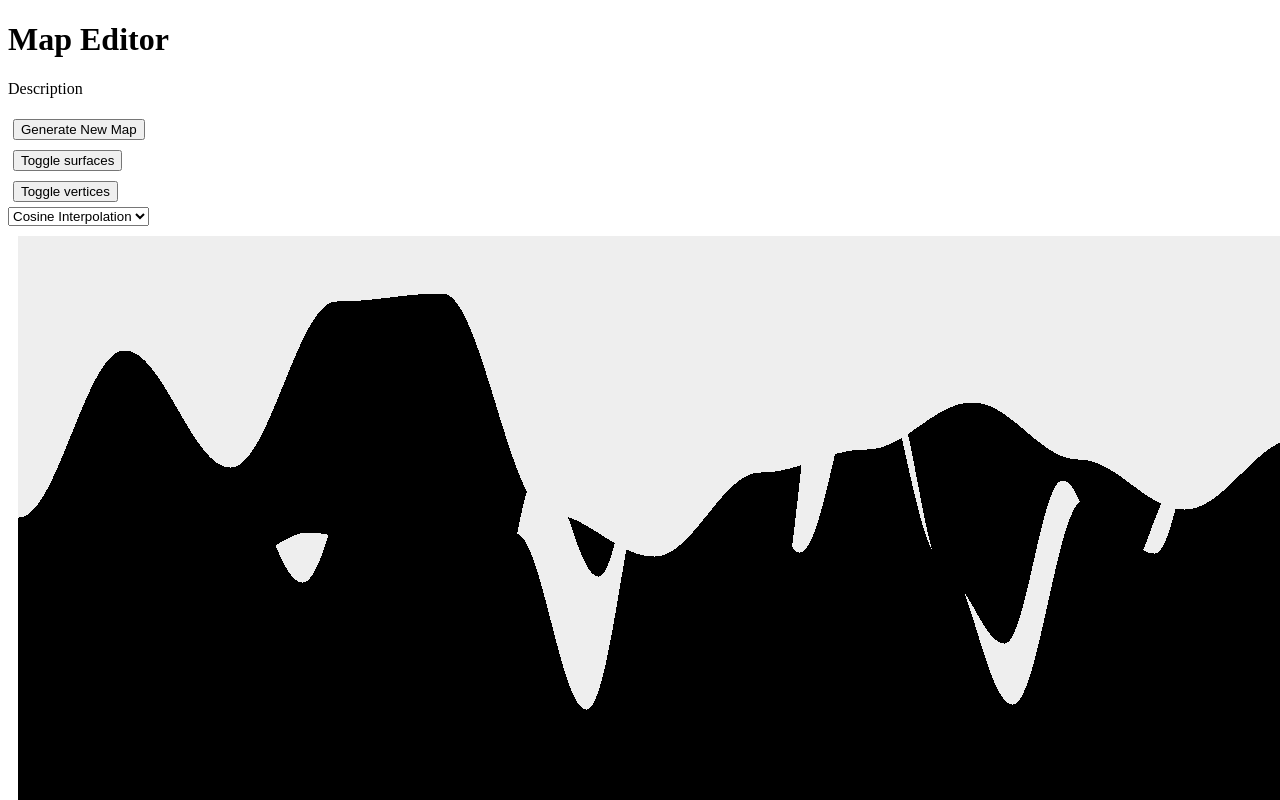
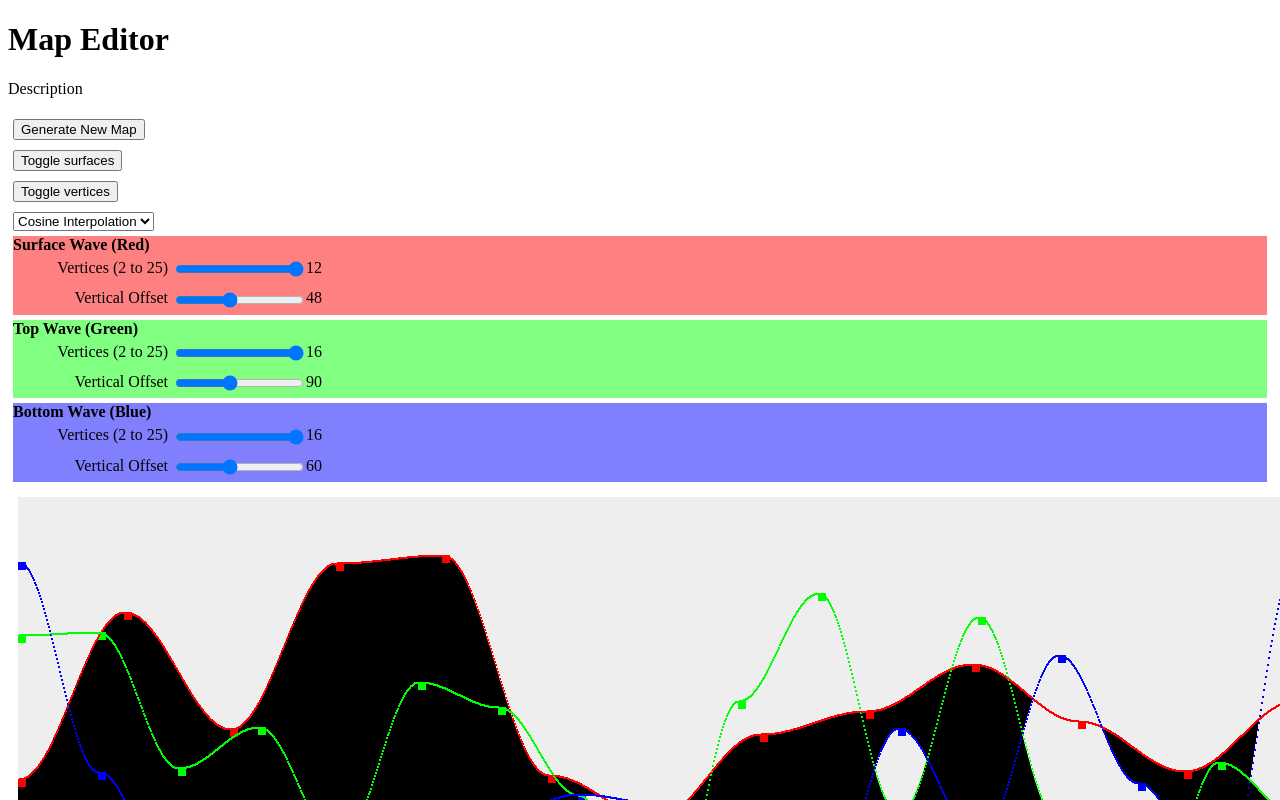
Before and after one commit to svntax/WaveTerrainEditor, a React app: page / in a window 1280 px wide. Shown: the top 800 px of the page. Built offline with nearby package versions, Linux system fonts and the light colour scheme; the HTML template or start-up script is replaced by a standard one.

Commit message:
Add input for vertices and vertical offset parameters

```diff
--- a/src/components/App.css
+++ b/src/components/App.css
@@ -0,0 +1,24 @@
+.ui-form-element {
+	display: block;
+	padding: 5px;
+}
+
+.ui-form label {
+	display: inline-block;
+	width: 150px;
+	text-align: right;
+	padding-right: 5px;
+}
+
+.ui-slider {
+	vertical-align: middle;
+}
+
+.ui-form select {
+	display: block;
+	margin: 5px;
+}
+
+.ui-wave-parameters {
+	margin: 5px;
+}
--- a/src/components/App.js
+++ b/src/components/App.js
@@ -5,31 +5,46 @@ import CanvasArea from "./CanvasArea";
 import MapWave from "../terrain_gen/MapWave";
 import Button from "./Button";
 
+const VERTICAL_OFFSET_MIN = -200;
+const VERTICAL_OFFSET_MAX = 400;
+
 class App extends React.Component {
 	constructor(props){
 		super(props);
 
 		let surfaceWave = new MapWave(1280, 300, 12345);
+		//surfaceWave.setOffsetY(48);
 		surfaceWave.generateWave();
-		surfaceWave.setOffsetY(48);
 
 		let topWave = new MapWave(1280, 400, 12345);
-		topWave.setNumVertices(18);
+		topWave.setNumVertices(16);
+		//topWave.setOffsetY(90);
 		topWave.generateWave();
-		topWave.setOffsetY(90);
 
 		let bottomWave = new MapWave(1280, 400, 12345);
-		bottomWave.setNumVertices(22);
+		bottomWave.setNumVertices(16);
+		//bottomWave.setOffsetY(60);
 		bottomWave.generateWave();
-		bottomWave.setOffsetY(60);
 
 		this.state = {
 			surfaceWave: surfaceWave,
 			topWave: topWave,
 			bottomWave: bottomWave,
-			waveSurfacesVisible: false,
-			verticesVisible: false,
-			interpolationMethod: 1
+			waveSurfacesVisible: true,
+			verticesVisible: true,
+			interpolationMethod: 1,
+			surfaceWaveProperties: {
+				numVertices: 12,
+				verticalOffset: 48
+			},
+			topWaveProperties: {
+				numVertices: 16,
+				verticalOffset: 90
+			},
+			bottomWaveProperties: {
+				numVertices: 16,
+				verticalOffset: 60
+			}
 		};
 	}
 
@@ -42,21 +57,89 @@ class App extends React.Component {
 		topWave.setInterpolationMethod(this.state.interpolationMethod);
 		bottomWave.setInterpolationMethod(this.state.interpolationMethod);
 
+		surfaceWave.setNumVertices(this.state.surfaceWaveProperties.numVertices);
+		//surfaceWave.setOffsetY(this.state.surfaceWaveProperties.verticalOffset);
+
+		topWave.setNumVertices(this.state.topWaveProperties.numVertices);
+		//topWave.setOffsetY(this.state.topWaveProperties.verticalOffset);
+
+		bottomWave.setNumVertices(this.state.bottomWaveProperties.numVertices);
+		//bottomWave.setOffsetY(this.state.bottomWaveProperties.verticalOffset);
+
 		surfaceWave.generateWave();
-		surfaceWave.setOffsetY(48);
-
-		topWave.setNumVertices(14);
 		topWave.generateWave();
-		topWave.setOffsetY(90);
-
-		bottomWave.setNumVertices(16);
 		bottomWave.generateWave();
-		bottomWave.setOffsetY(60);
 
 		this.setState({
 			surfaceWave: surfaceWave,
 			topWave: topWave,
 			bottomWave: bottomWave
+		});
+	}
+
+	onSurfaceWaveVerticesChange = (e) => {
+		let surfaceWave = this.state.surfaceWave;
+		surfaceWave.setNumVertices(e.target.value);
+		surfaceWave.generateWave();
+		this.setState({
+			surfaceWave: surfaceWave,
+			surfaceWaveProperties: {
+				...this.state.surfaceWaveProperties,
+				numVertices: e.target.value
+			}
+		});
+	}
+
+	onSurfaceWaveVerticalOffsetChange = (e) => {
+		this.setState({
+			surfaceWaveProperties: {
+				...this.state.surfaceWaveProperties,
+				verticalOffset: e.target.value
+			}
+		});
+	}
+
+	onTopWaveVerticesChange = (e) => {
+		let topWave = this.state.topWave;
+		topWave.setNumVertices(e.target.value);
+		topWave.generateWave();
+		this.setState({
+			topWave: topWave,
+			topWaveProperties: {
+				...this.state.topWaveProperties,
+				numVertices: e.target.value
+			}
+		});
+	}
+
+	onTopWaveVerticalOffsetChange = (e) => {
+		this.setState({
+			topWaveProperties: {
+				...this.state.topWaveProperties,
+				verticalOffset: e.target.value
+			}
+		});
+	}
+
+	onBottomWaveVerticesChange = (e) => {
+		let bottomWave = this.state.bottomWave;
+		bottomWave.setNumVertices(e.target.value);
+		bottomWave.generateWave();
+		this.setState({
+			bottomWave: bottomWave,
+			bottomWaveProperties: {
+				...this.state.bottomWaveProperties,
+				numVertices: e.target.value
+			}
+		});
+	}
+
+	onBottomWaveVerticalOffsetChange = (e) => {
+		this.setState({
+			bottomWaveProperties: {
+				...this.state.bottomWaveProperties,
+				verticalOffset: e.target.value
+			}
 		});
 	}
 
@@ -66,6 +149,10 @@ class App extends React.Component {
 
 	toggleVertices = () => {
 		this.setState({verticesVisible: !this.state.verticesVisible});
+	}
+
+	handleSubmit = (e) => {
+		//e.preventDefault();
 	}
 
 	changeInterpolationMethod = (e) => {
@@ -98,12 +185,56 @@ class App extends React.Component {
 				<Button label="Generate New Map" onClick={this.generateRandomMap} />
 				<Button label="Toggle surfaces" onClick={this.toggleWaveSurfaces} />
 				<Button label="Toggle vertices" onClick={this.toggleVertices} />
-				<select value={this.state.interpolationMethod} onChange={this.changeInterpolationMethod}>
-					<option value={0}>Linear Interpolation</option>
-					<option value={1}>Cosine Interpolation</option>
-				</select>
+				<form className="ui-form" onSubmit={this.handleSubmit}>
+					<select value={this.state.interpolationMethod} onChange={this.changeInterpolationMethod}>
+						<option value={0}>Linear Interpolation</option>
+						<option value={1}>Cosine Interpolation</option>
+					</select>
+					<div className="ui-wave-parameters" style={{background: "rgb(255, 128, 128)"}}>
+						<strong>Surface Wave (Red)</strong>
+						<div className="ui-form-element">
+							<label>Vertices (2 to 25)</label>
+							<input className="ui-slider" type="range" min="2" max="25" onChange={this.onSurfaceWaveVerticesChange} />
+							<span>{this.state.surfaceWave.numVertices}</span>
+						</div>
+						<div className="ui-form-element">
+							<label>Vertical Offset</label>
+							<input className="ui-slider" type="range" min={VERTICAL_OFFSET_MIN} max={VERTICAL_OFFSET_MAX} onChange={this.onSurfaceWaveVerticalOffsetChange} />
+							<span>{this.state.surfaceWaveProperties.verticalOffset}</span>
+						</div>
+					</div>
+					<div className="ui-wave-parameters" style={{background: "rgb(128, 255, 128)"}}>
+						<strong>Top Wave (Green)</strong>
+						<div className="ui-form-element">
+							<label>Vertices (2 to 25)</label>
+							<input className="ui-slider" type="range" min="2" max="25" onChange={this.onTopWaveVerticesChange} />
+							<span>{this.state.topWave.numVertices}</span>
+						</div>
+						<div className="ui-form-element">
+							<label>Vertical Offset</label>
+							<input className="ui-slider" type="range" min={VERTICAL_OFFSET_MIN} max={VERTICAL_OFFSET_MAX} onChange={this.onTopWaveVerticalOffsetChange} />
+							<span>{this.state.topWaveProperties.verticalOffset}</span>
+						</div>
+					</div>
+					<div className="ui-wave-parameters" style={{background: "rgb(128, 128, 255"}}>
+						<strong>Bottom Wave (Blue)</strong>
+						<div className="ui-form-element">
+							<label>Vertices (2 to 25)</label>
+							<input className="ui-slider" type="range" min="2" max="25" onChange={this.onBottomWaveVerticesChange} />
+							<span>{this.state.bottomWave.numVertices}</span>
+						</div>
+						<div className="ui-form-element">
+							<label>Vertical Offset</label>
+							<input className="ui-slider" type="range" min={VERTICAL_OFFSET_MIN} max={VERTICAL_OFFSET_MAX} onChange={this.onBottomWaveVerticalOffsetChange} />
+							<span>{this.state.bottomWaveProperties.verticalOffset}</span>
+						</div>
+					</div>
+				</form>
 				<CanvasArea width={1280} height={720} bgColor="#eeeeee"
 					surfaceWave={this.state.surfaceWave} topWave={this.state.topWave} bottomWave={this.state.bottomWave}
+					surfaceWaveOffsetY={this.state.surfaceWaveProperties.verticalOffset}
+					topWaveOffsetY={this.state.topWaveProperties.verticalOffset}
+					bottomWaveOffsetY={this.state.bottomWaveProperties.verticalOffset}
 					generateRandomMap={this.generateRandomMap}
 					verticesVisible={this.state.verticesVisible} waveSurfacesVisible={this.state.waveSurfacesVisible} />
 			</div>
--- a/src/components/CanvasArea.js
+++ b/src/components/CanvasArea.js
@@ -27,20 +27,24 @@ class CanvasArea extends React.Component {
 		const topWave = this.props.topWave;
 		const bottomWave = this.props.bottomWave;
 
+		const surfaceWaveOffsetY = Number.parseInt(this.props.surfaceWaveOffsetY);
+		const topWaveOffsetY = Number.parseInt(this.props.topWaveOffsetY);
+		const bottomWaveOffsetY = Number.parseInt(this.props.bottomWaveOffsetY);
+
 		//Fill everything below the surface wave
 		ctx.fillStyle = "#000000";
 		const plot = this.props.surfaceWave.getPlot();
 		const topPlot = this.props.topWave.getPlot();
 		const bottomPlot = this.props.bottomWave.getPlot();
 		for(let i = 0; i < plot.length; i++){
-			ctx.fillRect(i, plot[i], 1, canvas.height - plot[i]);
+			ctx.fillRect(i, plot[i] + surfaceWaveOffsetY, 1, canvas.height*2);
 		}
 
 		//Cut holes into terrain whenever bottomWave is above topWave
 		ctx.fillStyle = this.props.bgColor;
 		for(let x = 0; x < plot.length; x++){
-			if(bottomPlot[x] < topPlot[x]){
-				ctx.fillRect(x, bottomPlot[x], 1, topPlot[x] - bottomPlot[x]);
+			if(bottomPlot[x] + bottomWaveOffsetY < topPlot[x] + topWaveOffsetY){
+				ctx.fillRect(x, bottomPlot[x] + bottomWaveOffsetY, 1, topPlot[x] + topWaveOffsetY - bottomPlot[x] - bottomWaveOffsetY);
 			}
 		}
 
@@ -52,7 +56,7 @@ class CanvasArea extends React.Component {
 				if(i == surfaceWave.numVertices){
 					x = surfaceWave.waveWidth - 8;
 				}
-				ctx.fillRect(x, plot[x], 8, 8);
+				ctx.fillRect(x, plot[x] + surfaceWaveOffsetY, 8, 8);
 			}
 			ctx.fillStyle = "#00ff00";
 			for(let i = 0; i <= topWave.numVertices; i++){
@@ -60,7 +64,7 @@ class CanvasArea extends React.Component {
 				if(i == topWave.numVertices){
 					x = topWave.waveWidth - 1;
 				}
-				ctx.fillRect(x, topPlot[x], 8, 8);
+				ctx.fillRect(x, topPlot[x] + topWaveOffsetY, 8, 8);
 			}
 			ctx.fillStyle = "#0000ff";
 			for(let i = 0; i <= bottomWave.numVertices; i++){
@@ -68,7 +72,7 @@ class CanvasArea extends React.Component {
 				if(i == bottomWave.numVertices){
 					x = bottomWave.waveWidth - 1;
 				}
-				ctx.fillRect(x, bottomPlot[x], 8, 8);
+				ctx.fillRect(x, bottomPlot[x] + bottomWaveOffsetY, 8, 8);
 			}
 		}
 
@@ -77,11 +81,11 @@ class CanvasArea extends React.Component {
 			ctx.fillStyle = "#ff0000";
 			for(let x = 0; x <= plot.length; x++){
 				ctx.fillStyle = "#ff0000";
-				ctx.fillRect(x, plot[x], 2, 2);
+				ctx.fillRect(x, plot[x] + surfaceWaveOffsetY, 2, 2);
 				ctx.fillStyle = "#00ff00";
-				ctx.fillRect(x, topPlot[x], 2, 2);
+				ctx.fillRect(x, topPlot[x] + topWaveOffsetY, 2, 2);
 				ctx.fillStyle = "#0000ff";
-				ctx.fillRect(x, bottomPlot[x], 2, 2);
+				ctx.fillRect(x, bottomPlot[x] + bottomWaveOffsetY, 2, 2);
 			}
 		}
 	}
--- a/src/terrain_gen/MapWave.js
+++ b/src/terrain_gen/MapWave.js
@@ -24,7 +24,7 @@ class MapWave {
 	}
 
 	setNumVertices(amount){
-		if(this.numVertices > 2){
+		if(this.numVertices >= 2){
 			this.numVertices = amount;
 		}
 		else{
@@ -74,12 +74,6 @@ class MapWave {
 		}
 	}
 
-	setOffsetY(offset){
-		for(let i = 0; i < this.plot.length; i++){
-			this.plot[i] += offset;
-		}
-	}
-
 	setWaveHeight(h){
 		if(h > 0){
 			this.waveHeight = h;
```
